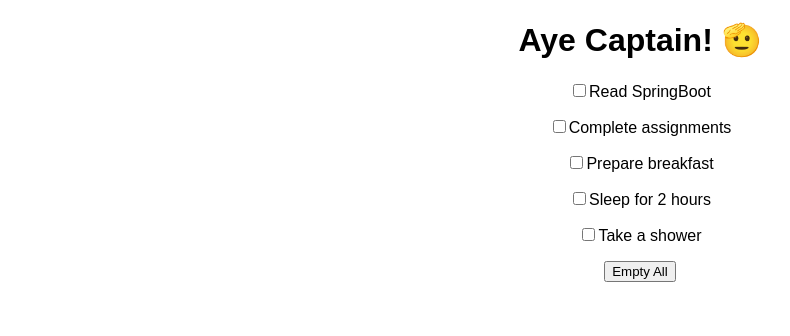
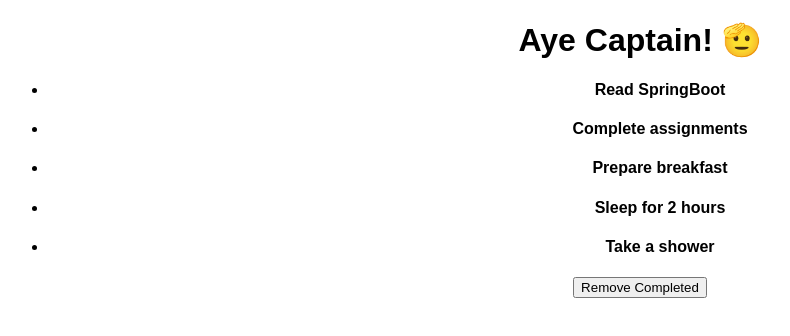
Before and after one commit to Raghunandhan8818/React-ToDo, a React (Create React App) app: page / in a window 1280 px wide. Shown: the top 336 px of the page, without its empty margins (0-790 px from the left). Built offline with nearby package versions, Linux system fonts and the light colour scheme.

Commit message:
[Raghu] - finish Game Checkpoint - 5

```diff
--- a/src/App.js
+++ b/src/App.js
@@ -4,12 +4,35 @@ import ToDoList from "./Components/ToDoList";
 import {useState} from "react";
 
 export default function App() {
-    const [ToDos, setTodos] = useState(["Read SpringBoot", "Complete assignments", "Prepare breakfast", "Sleep for 2 hours", "Take a shower"]);
+    const [ToDos, setTodos] = useState([{id: 0, title: "Read SpringBoot", completed: false}, {
+        id: 1,
+        title: "Complete assignments",
+        completed: false
+    }, {id: 2, title: "Prepare breakfast", completed: false}, {
+        id: 3, title: "Sleep for 2 hours",
+        completed: false
+    }, {id: 4, title: "Take a shower", completed: false}]);
+
+    function toggleToDo(id) {
+        const updatedTodos = ToDos.map(todo =>{
+            if(todo.id === id){
+                todo.completed = !todo.completed;
+            }
+            return todo;
+        })
+        setTodos(updatedTodos);
+    }
+
+    function deleteCompletedToDos(){
+        const updatedTodos = ToDos.filter(todo => !todo.completed);
+        setTodos(updatedTodos);
+    }
+    let numberOfTasks = ToDos.length
     return (
         <div className="Application">
             <h1>Aye Captain! 🫡</h1>
-            {ToDos.length > 0 ? <ToDoList ToDos={ToDos}/> : <NoToDo/>}
-            {ToDos.length > 0 ? <button onClick={() => setTodos([])}> Empty All </button> : null}
+            {numberOfTasks > 0 ? <ToDoList ToDos={ToDos} toggleToDo={toggleToDo}/> : <NoToDo/>}
+            {numberOfTasks > 0 ? <button onClick={deleteCompletedToDos}> Remove Completed</button> : null}
         </div>
     );
 }
--- a/src/Components/ToDoList.js
+++ b/src/Components/ToDoList.js
@@ -1,19 +1,23 @@
 import "../styles.css";
 import React from "react";
-import {useState} from "react";
-
-function ToDoList({ToDos}) {
+import "../styles.css"
+function ToDoList({ToDos, toggleToDo}) {
     return (
         <>
-            {ToDos.map((toDo, index) => {
-                return (
-                    <div key={index}>
-                        <input type="checkbox" name={index}/>
-                        <label htmlFor={index}>{toDo}</label>
-                        <p/>
-                    </div>
-                )
-            })}
+            <div className="container">
+                <ul>
+                    {ToDos.map((toDo) => {
+                        return (
+                            <li key={toDo.id}>
+                                <div onClick={() => toggleToDo(toDo.id)}>
+                                    {toDo.completed ? <b><strike>{toDo.title}</strike></b> :
+                                        <b><h4>{toDo.title}</h4></b>}
+                                </div>
+                            </li>
+                        )
+                    })}
+                </ul>
+            </div>
         </>
     );
 }
--- a/src/styles.css
+++ b/src/styles.css
@@ -2,3 +2,7 @@
   font-family: sans-serif;
   text-align: center;
 }
+
+li:hover{
+  cursor: pointer;
+}
```
